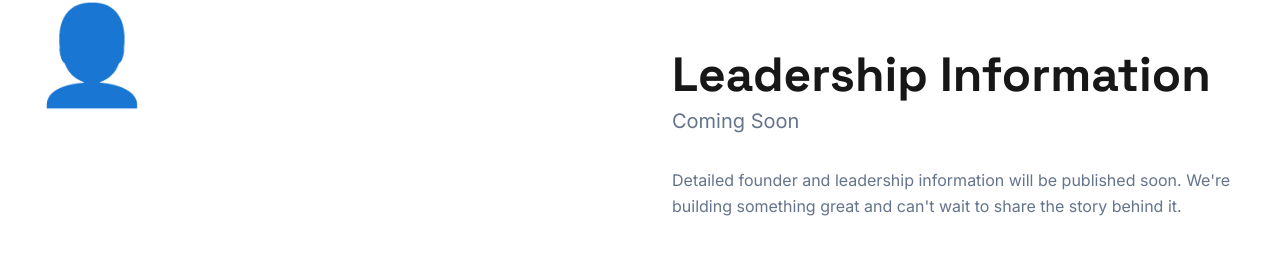
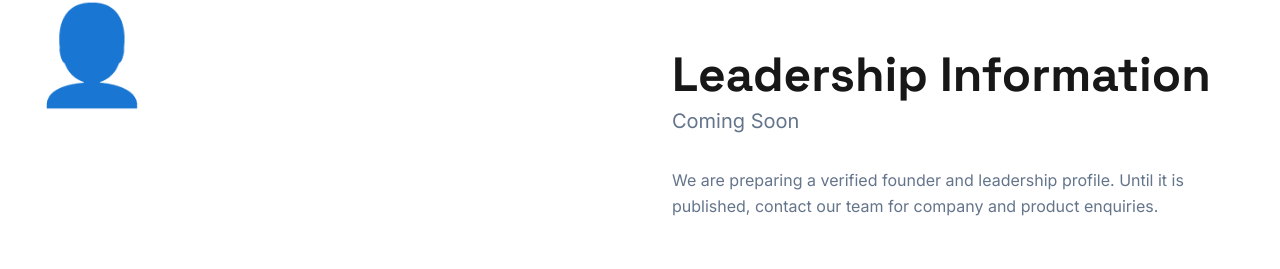
Before and after one commit to anthonynagar1122-create/MyPortfolio, a Next.js app in the folder portfolio/: page /founder in a window 1280 px wide. Shown: the part 1059-1328 px from the top of the page. Built offline with nearby package versions, Linux system fonts and the light colour scheme.

Commit message:
lint: clean founder page copy and remove placeholder promise

```diff
--- a/portfolio/app/founder/page.tsx
+++ b/portfolio/app/founder/page.tsx
@@ -35,7 +35,7 @@ export default function FounderPage() {
               </div>
 
               <div className="space-y-6 text-lg text-neutral-600 leading-relaxed">
-                <p>Detailed founder and leadership information will be published soon. We're building something great and can't wait to share the story behind it.</p>
+                <p>We are preparing a verified founder and leadership profile. Until it is published, contact our team for company and product enquiries.</p>
               </div>
 
               <div className="pt-6 space-y-4">
```
